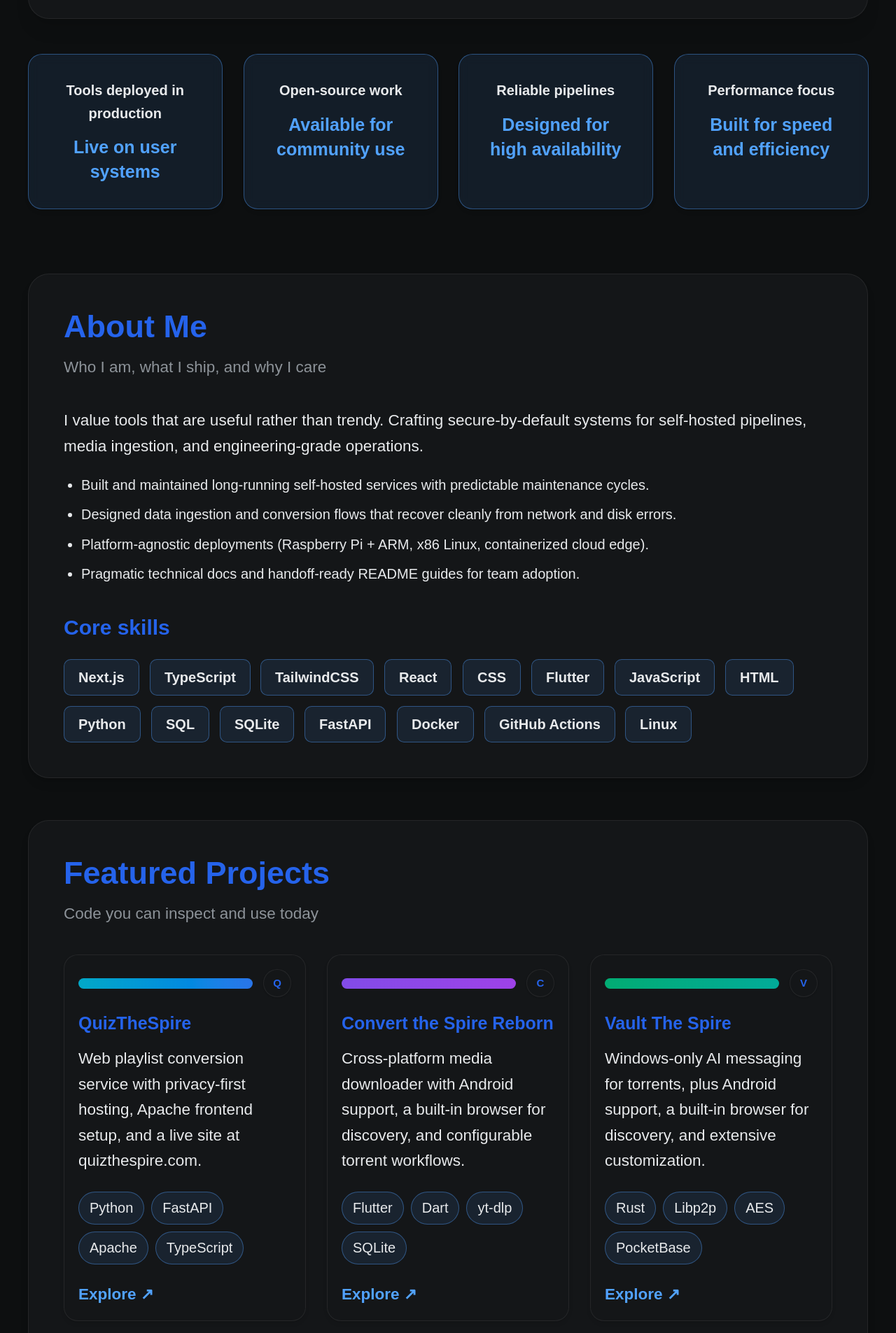
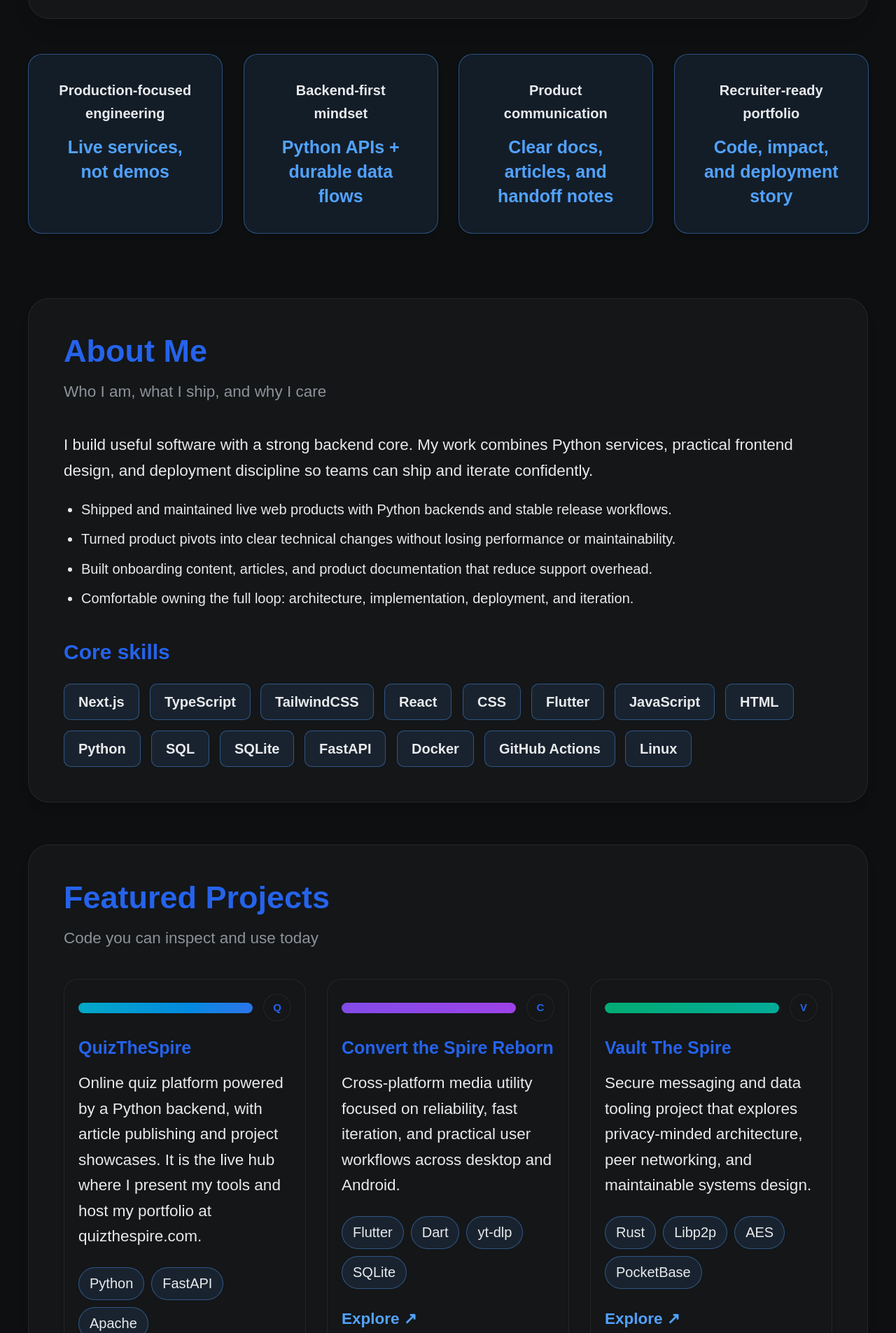
Before and after one commit to Lukas-Bohez/portfolio, a Next.js app: page /portfolio/ in a window 1280 px wide. Shown: the part 795-2700 px from the top of the page at 70% size. Built offline with nearby package versions, Linux system fonts and the light colour scheme.

Commit message:
Update project descriptions and enhance portfolio content for clarity and focus

```diff
--- a/src/app/components/PortfolioComponents.tsx
+++ b/src/app/components/PortfolioComponents.tsx
@@ -108,13 +108,13 @@ export function Hero({ onScrollToProjects, isDark }: { onScrollToProjects: () =>
           <p className="uppercase tracking-widest text-blue-400 dark:text-blue-200 font-semibold text-sm sm:text-base">Modern code with artisan impact</p>
           <h1 className="mt-2 text-5xl sm:text-7xl font-extrabold leading-tight">Lukas Bohez</h1>
           <p className="mt-4 text-lg sm:text-xl text-default leading-relaxed">
-            I build secure, maintainable systems for Linux, Raspberry Pi, and self-hosted workflows.
+            I build production-ready Python and full-stack systems that are fast to ship, reliable to run, and easy to maintain.
           </p>
           <p className="mt-4 inline-flex rounded-full border border-blue-400 dark:border-blue-200 bg-blue-400/15 dark:bg-blue-400/20 px-4 sm:px-6 py-2.5 sm:py-3 text-sm sm:text-base font-semibold text-contrast">
             Actively interviewing for mid-senior roles
           </p>
           <p className="mt-6 max-w-2xl text-lg text-default leading-relaxed">
-            Systems, automation, and media pipelines that run reliably in real environments. No vaporware.
+            I focus on backend architecture, pragmatic UX, and self-hosted delivery from prototype to live product.
           </p>
 
           <div className="mt-8 flex flex-wrap gap-4">
@@ -162,20 +162,20 @@ export function Hero({ onScrollToProjects, isDark }: { onScrollToProjects: () =>
 export function Stats() {
   const metrics = [
     {
-      label: 'Tools deployed in production',
-      value: 'Live on user systems',
+      label: 'Production-focused engineering',
+      value: 'Live services, not demos',
     },
     {
-      label: 'Open-source work',
-      value: 'Available for community use',
+      label: 'Backend-first mindset',
+      value: 'Python APIs + durable data flows',
     },
     {
-      label: 'Reliable pipelines',
-      value: 'Designed for high availability',
+      label: 'Product communication',
+      value: 'Clear docs, articles, and handoff notes',
     },
     {
-      label: 'Performance focus',
-      value: 'Built for speed and efficiency',
+      label: 'Recruiter-ready portfolio',
+      value: 'Code, impact, and deployment story',
     },
   ];
 
@@ -224,14 +224,14 @@ export function AboutAndSkills({ isDark }: { isDark: boolean }) {
     <Section id="about" title="About Me" subtitle="Who I am, what I ship, and why I care">
       <div>
         <p className="text-base sm:text-lg text-default leading-relaxed">
-          I value tools that are useful rather than trendy. Crafting secure-by-default systems
-          for self-hosted pipelines, media ingestion, and engineering-grade operations.
+          I build useful software with a strong backend core. My work combines Python services,
+          practical frontend design, and deployment discipline so teams can ship and iterate confidently.
         </p>
         <ul className="mt-4 list-disc space-y-2 pl-5 text-base text-default leading-relaxed">
-          <li>Built and maintained long-running self-hosted services with predictable maintenance cycles.</li>
-          <li>Designed data ingestion and conversion flows that recover cleanly from network and disk errors.</li>
-          <li>Platform-agnostic deployments (Raspberry Pi + ARM, x86 Linux, containerized cloud edge).</li>
-          <li>Pragmatic technical docs and handoff-ready README guides for team adoption.</li>
+          <li>Shipped and maintained live web products with Python backends and stable release workflows.</li>
+          <li>Turned product pivots into clear technical changes without losing performance or maintainability.</li>
+          <li>Built onboarding content, articles, and product documentation that reduce support overhead.</li>
+          <li>Comfortable owning the full loop: architecture, implementation, deployment, and iteration.</li>
         </ul>
       </div>
 
@@ -258,15 +258,15 @@ export function FeaturedProjects({ isDark }: { isDark: boolean }) {
     {
       name: 'QuizTheSpire',
       description:
-        'Web playlist conversion service with privacy-first hosting, Apache frontend setup, and a live site at quizthespire.com.',
+        'Online quiz platform powered by a Python backend, with article publishing and project showcases. It is the live hub where I present my tools and host my portfolio at quizthespire.com.',
       url: 'https://quizthespire.com',
-      tech: ['Python', 'FastAPI', 'Apache', 'TypeScript'],
+      tech: ['Python', 'FastAPI', 'Apache', 'Content Management'],
       color: 'from-cyan-500 to-blue-500',
     },
     {
       name: 'Convert the Spire Reborn',
       description:
-        'Cross-platform media downloader with Android support, a built-in browser for discovery, and configurable torrent workflows.',
+        'Cross-platform media utility focused on reliability, fast iteration, and practical user workflows across desktop and Android.',
       url: 'https://github.com/Lukas-Bohez/ConvertTheSpireFlutter',
       tech: ['Flutter', 'Dart', 'yt-dlp', 'SQLite'],
       color: 'from-violet-500 to-purple-500',
@@ -274,7 +274,7 @@ export function FeaturedProjects({ isDark }: { isDark: boolean }) {
     {
       name: 'Vault The Spire',
       description:
-        'Windows-only AI messaging for torrents, plus Android support, a built-in browser for discovery, and extensive customization.',
+        'Secure messaging and data tooling project that explores privacy-minded architecture, peer networking, and maintainable systems design.',
       url: 'https://github.com/Lukas-Bohez/vault_the_spire',
       tech: ['Rust', 'Libp2p', 'AES', 'PocketBase'],
       color: 'from-emerald-500 to-teal-500',
```
Also changed, not shown: 2 other files (tests, documents, lock files or other folders).
